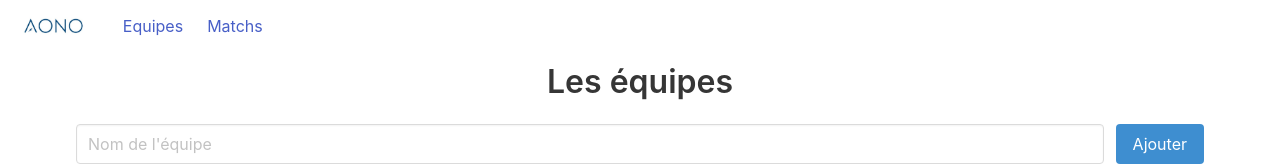
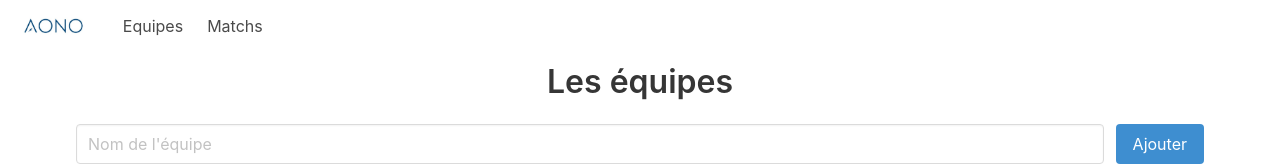
Before and after one commit to Roriwars/vuejs-aono-test, a Vue app: page / in a window 1280 px wide. Shown: the top 166 px of the page. Built offline with nearby package versions, Linux system fonts and the light colour scheme; no server answers; the HTML template or start-up script is replaced by a standard one.

Commit message:
navbar update

```diff
--- a/src/App.vue
+++ b/src/App.vue
@@ -14,12 +14,8 @@
       </div>
       <div id="navbar" class="navbar-menu">
         <div class="navbar-start">
-          <a class="navbar-item">
-            <router-link to="/" class="nav-link">Equipes</router-link>
-          </a>
-          <a class="navbar-item">
-            <router-link to="/matchs" class="nav-link">Matchs</router-link>
-          </a>
+          <router-link to="/" class="navbar-item">Equipes</router-link>
+          <router-link to="/matchs" class="navbar-item">Matchs</router-link>
         </div>
       </div>
     </nav>
```
